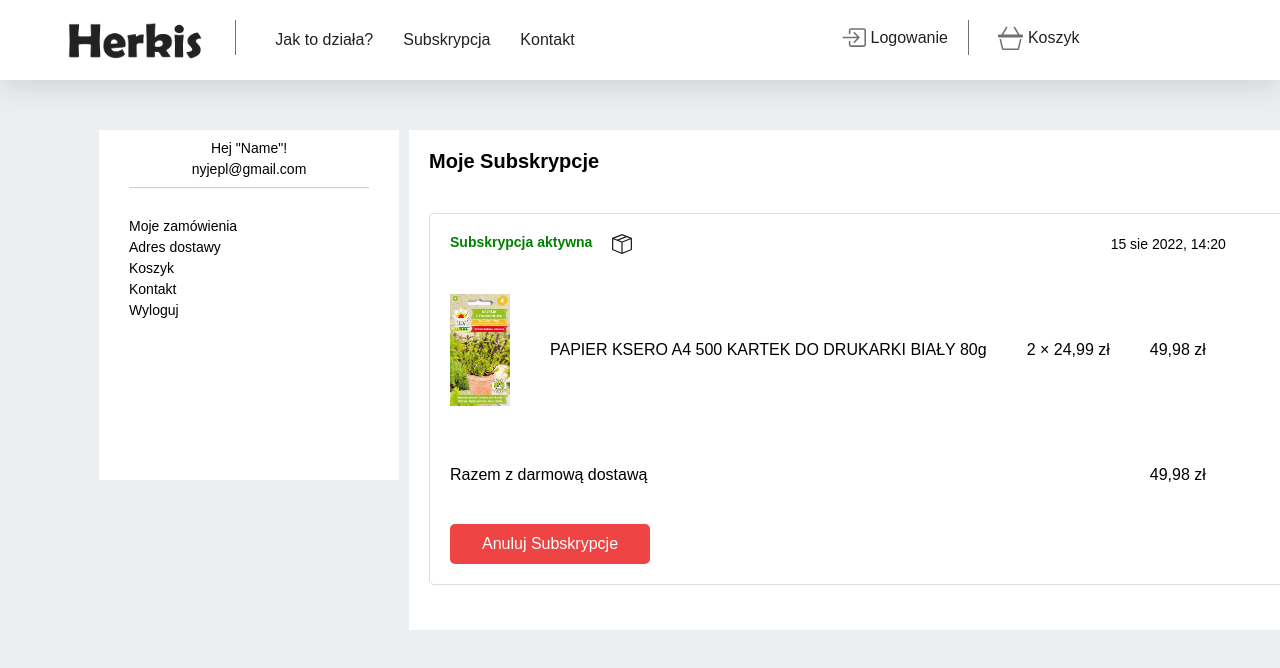
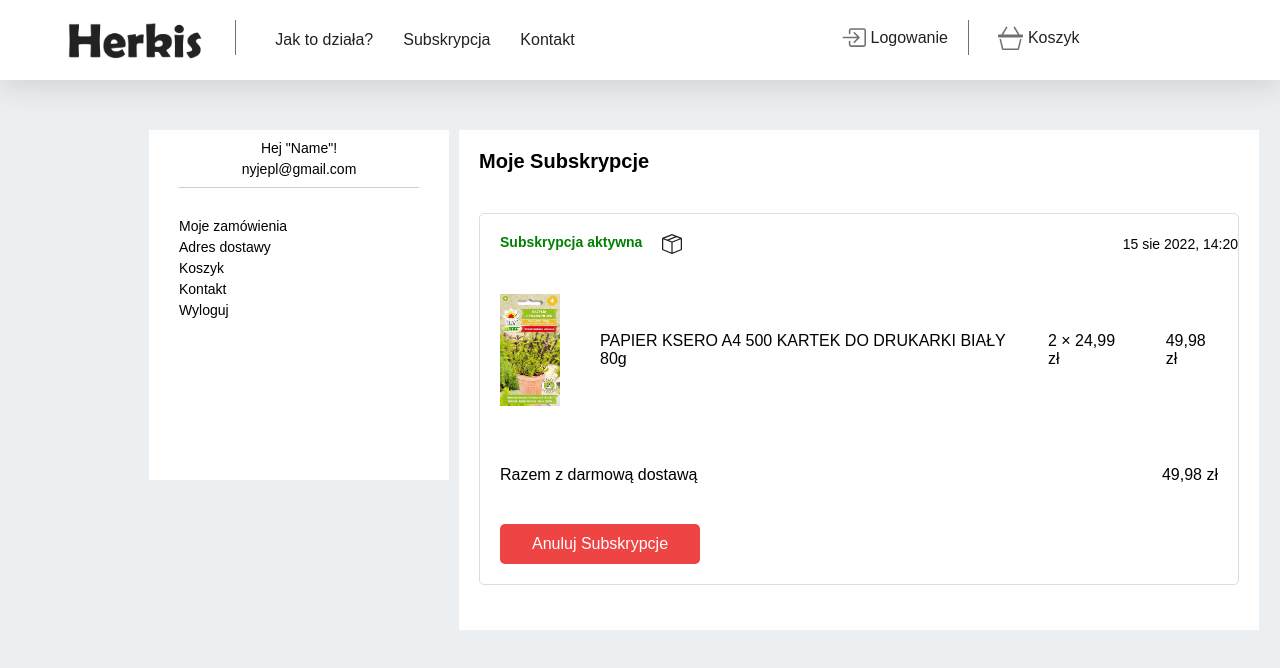
Before and after one commit to migdalius/herkis_shop, a React (Create React App) app in the folder client/: page /moje-konto/moje-zamowienia in a window 1280 px wide. Shown: the top 668 px of the page. Built offline with nearby package versions, Linux system fonts and the light colour scheme; no server answers.

Commit message:
Page Admin (moje zamówienia) - RWD

```diff
--- a/client/src/components/orderproduct/OrderProduct.jsx
+++ b/client/src/components/orderproduct/OrderProduct.jsx
@@ -1,6 +1,13 @@
 import styled, { keyframes } from "styled-components";
 import { BoxSeam } from "react-bootstrap-icons";
-const Container = styled.div``;
+const Container = styled.div`
+  @media (max-width: 535px) {
+    width: 300px;
+  }
+  @media (max-width: 430px) {
+    width: 160px;
+  }
+`;
 const DeliveryStage = styled.div`
   display: flex;
   gap: 20px;
--- a/client/src/pages/admin/order/OrderAdmin.jsx
+++ b/client/src/pages/admin/order/OrderAdmin.jsx
@@ -23,18 +23,56 @@ const MainContainer = styled.div`
   margin-top: 50px;
   gap: 10px;
   padding-bottom: 60px;
+  @media (max-width: 815px) {
+    flex-direction: column-reverse;
+    height: auto;
+  }
 `;
 
 const LeftContainer = styled.div`
   width: 300px;
   height: 350px;
   background-color: #fff;
+  @media (max-width: 1050px) {
+    width: 200px;
+  }
+  @media (max-width: 815px) {
+    width: 300px;
+  }
 `;
 
 const CenterContainer = styled.div`
   width: 900px;
   height: 500px;
   background-color: #fff;
+  @media (max-width: 1375px) {
+    width: 800px;
+  }
+  @media (max-width: 1260px) {
+    width: 700px;
+  }
+  @media (max-width: 1150px) {
+    width: 600px;
+  }
+  @media (max-width: 920px) {
+    width: 500px;
+  }
+  @media (max-width: 815px) {
+    width: 700px;
+  }
+  @media (max-width: 750px) {
+    width: 600px;
+  }
+  @media (max-width: 640px) {
+    width: 500px;
+  }
+  @media (max-width: 535px) {
+    width: 400px;
+  }
+  @media (max-width: 430px) {
+    width: 370px;
+    height: auto;
+  }
 `;
 
 const AdminCenterContainer = styled.div``;
@@ -88,6 +126,12 @@ const ProductContainer = styled.div`
   margin: 20px;
   border: 1px solid #ddd;
   border-radius: 5px;
+  @media (max-width: 535px) {
+    width: 370px;
+  }
+  @media (max-width: 430px) {
+    border: none;
+  }
 `;
 
 const OrderAdmin = () => {
```
